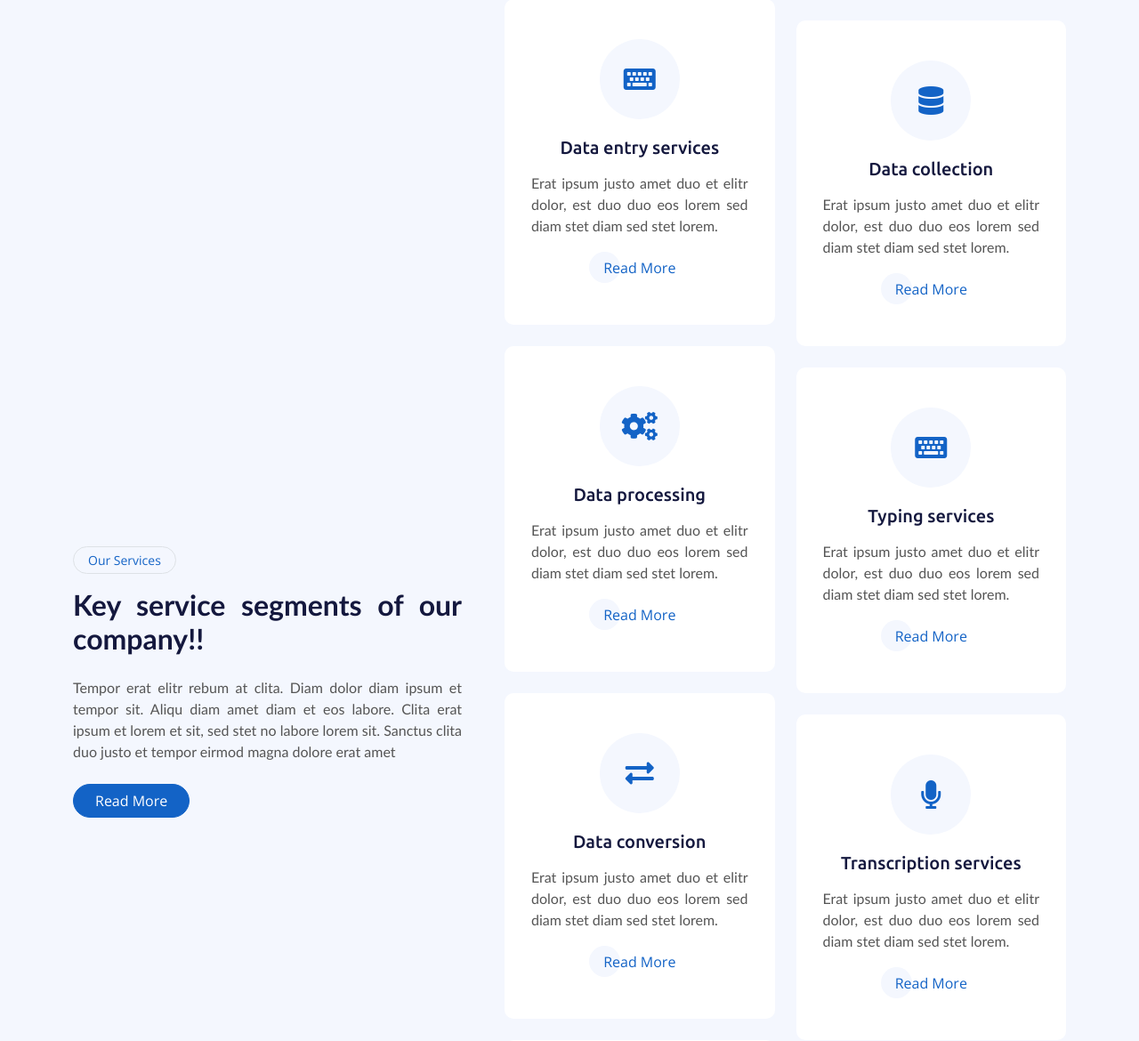
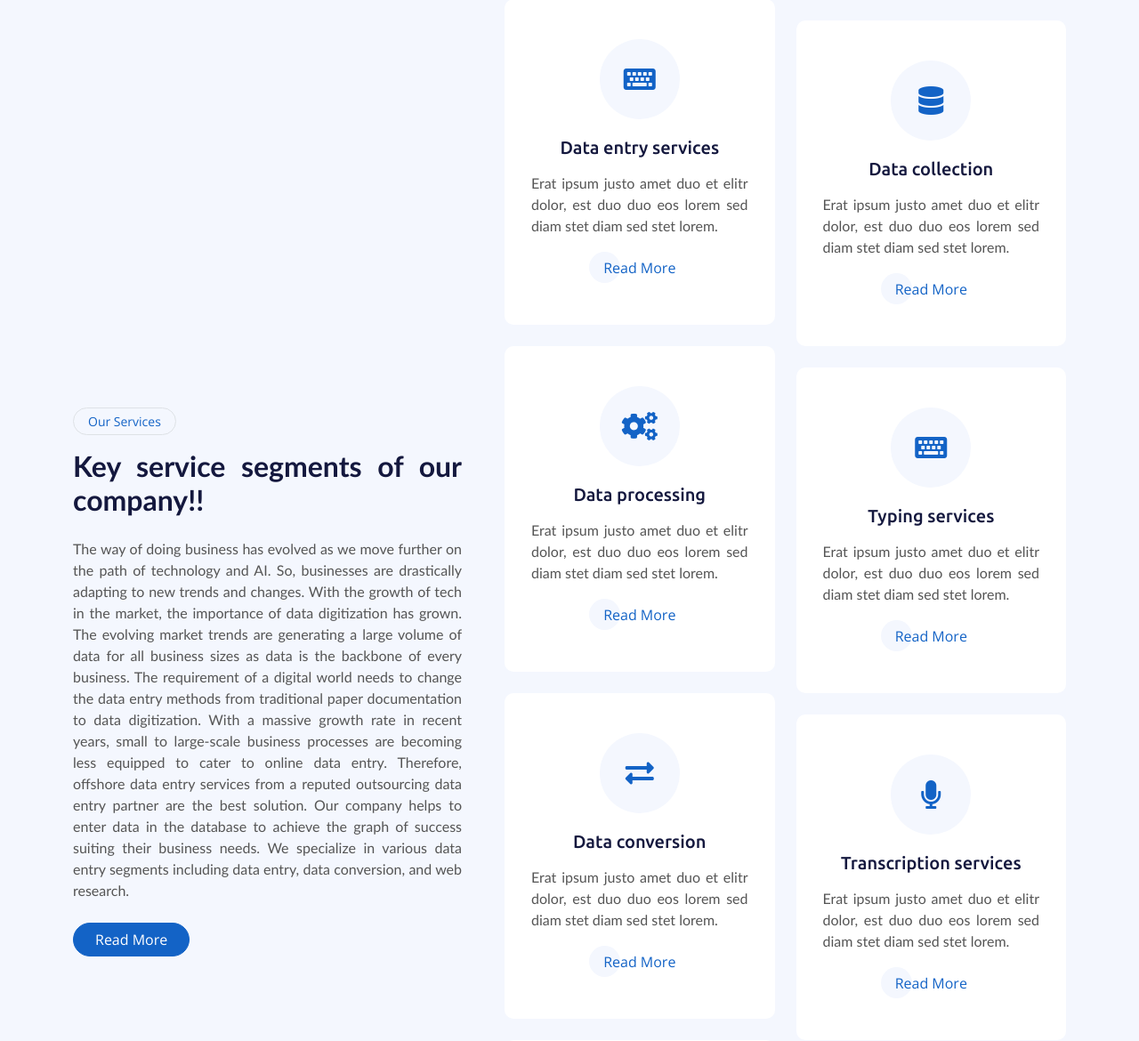
Before and after one commit to Ishitaniga/data-entry-expert, a PHP site: page / in a window 1280 px wide. Shown: the part 4112-5282 px from the top of the page at 89% size. Run offline with PHP 8.4, Linux system fonts and the light colour scheme; some libraries are stand-ins or nearby versions.

Commit message:
Your commit message here

```diff
--- a/index.php
+++ b/index.php
@@ -286,9 +286,9 @@
                 <div class="col-lg-5 wow fadeIn" data-wow-delay="0.1s">
                     <div class="btn btn-sm border rounded-pill text-primary px-3 mb-3">Our Services</div>
                     <h2 class="mb-4">Key service segments of our company!!</h2>
-                    <p class="mb-4">Tempor erat elitr rebum at clita. Diam dolor diam ipsum et tempor sit. Aliqu diam
-                        amet diam et eos labore. Clita erat ipsum et lorem et sit, sed stet no labore lorem sit. Sanctus
-                        clita duo justo et tempor eirmod magna dolore erat amet</p>
+                    <p class="mb-4">	The way of doing business has evolved as we move further on the path of technology and AI. So, businesses are drastically adapting to new trends and changes. With the growth of tech in the market, the importance of data digitization has grown. The evolving market trends are generating a large volume of data for all business sizes as data is the backbone of every business. The requirement of a digital world needs to change the data entry methods from traditional paper documentation to data digitization.
+	With a massive growth rate in recent years, small to large-scale business processes are becoming less equipped to cater to online data entry. Therefore, offshore data entry services from a reputed outsourcing data entry partner are the best solution. Our company helps to enter data in the database to achieve the graph of success suiting their business needs. We specialize in various data entry segments including data entry, data conversion, and web research.
+</p>
                     <a class="btn btn-primary rounded-pill px-4" href="">Read More</a>
                 </div>
 
```
Also changed, not shown: css/about_css.css (+1 -30 lines).
